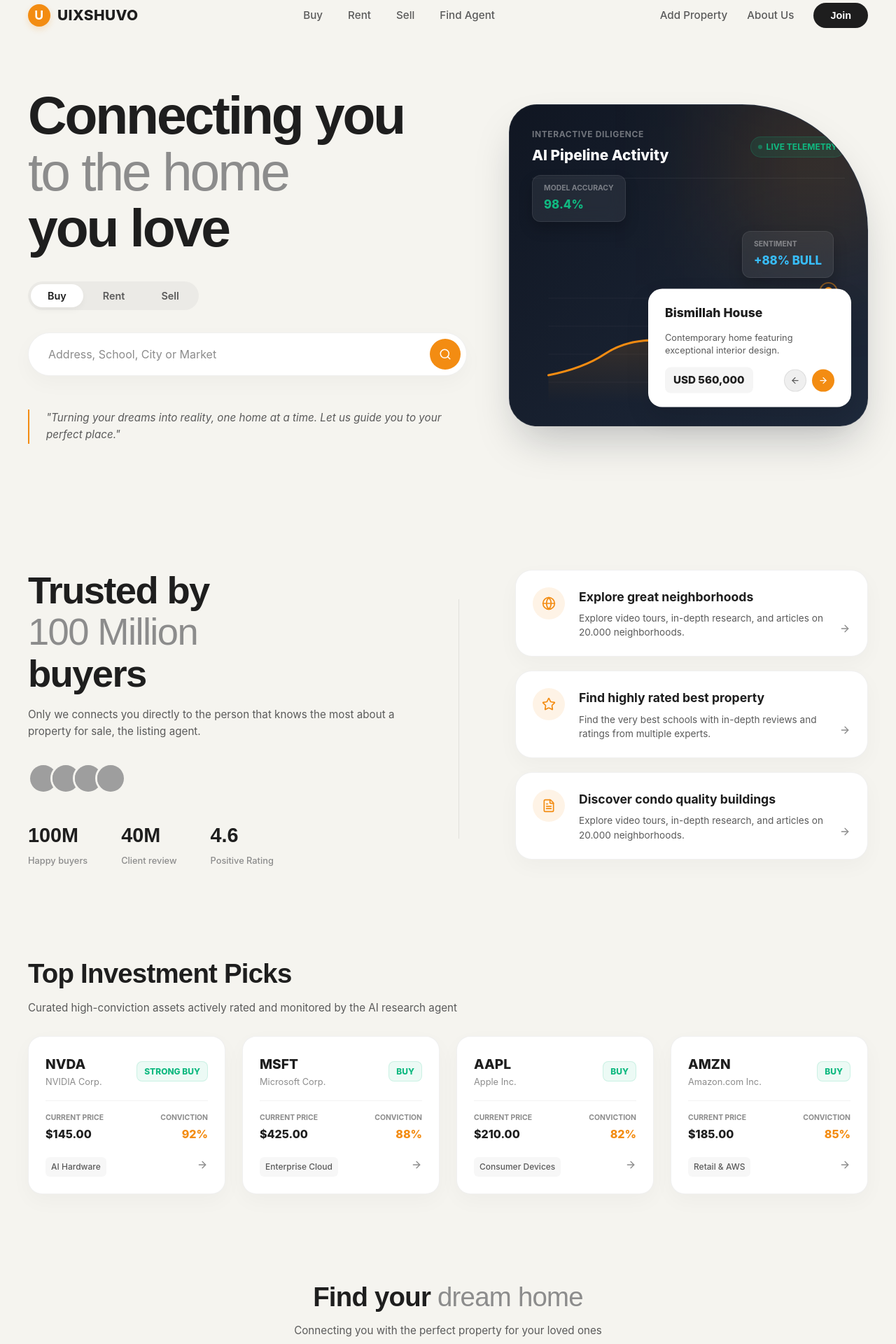
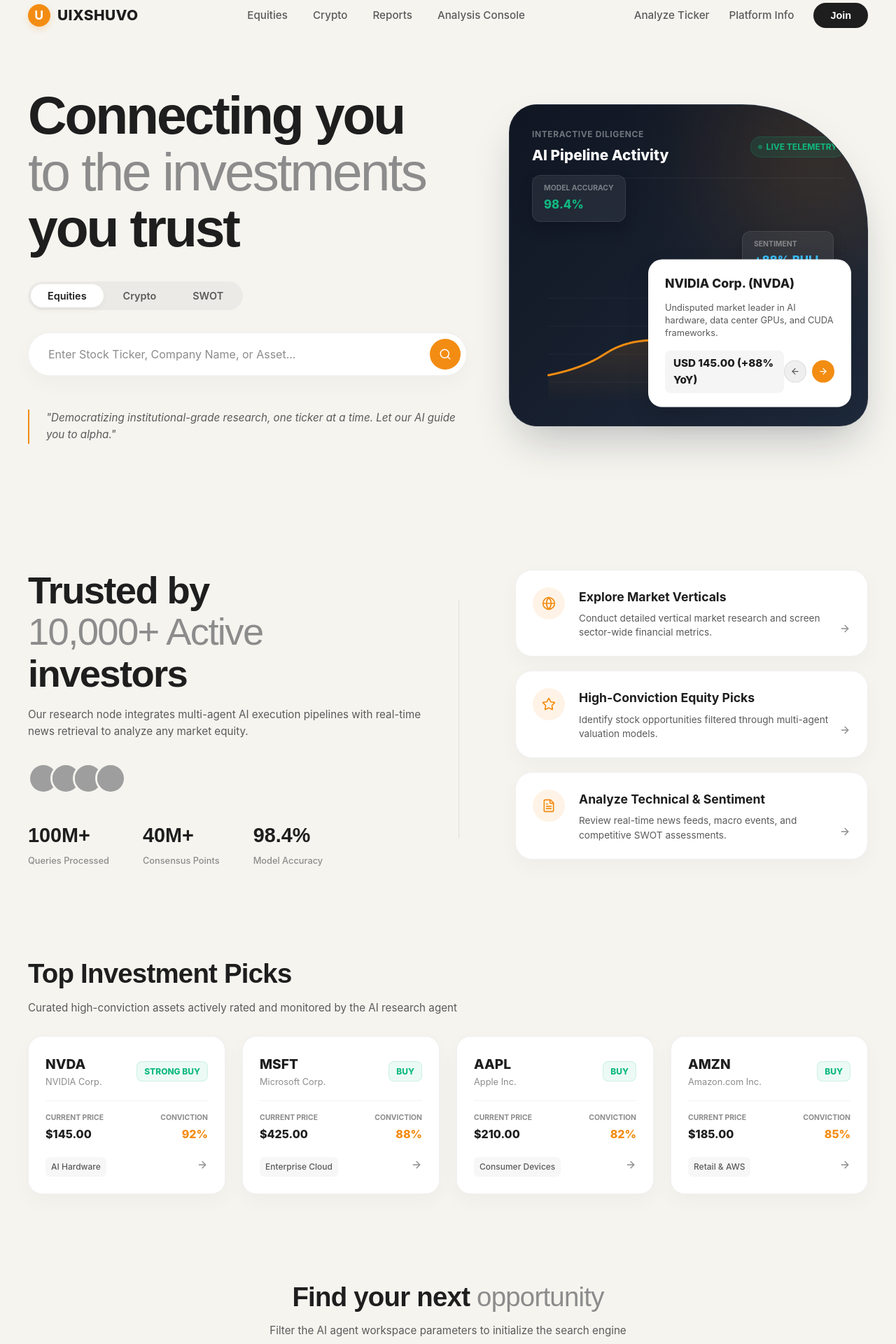
Before and after one commit to sanmaaya/InvestmentResearchAgent, a Next.js app: page / in a window 1280 px wide. Shown: the part 20-1940 px from the top of the page at 70% size. Built offline with nearby package versions, Linux system fonts and the light colour scheme; grey boxes are pictures that could not be loaded.

Commit message:
feat: align landing page copy and selectors to investment terminology

```diff
--- a/src/app/page.tsx
+++ b/src/app/page.tsx
@@ -378,15 +378,15 @@ export default function Home() {
             </a>
 
             <ul className="l-nav-links">
-              <li><a href="#" className="l-nav-link" onClick={(e) => e.preventDefault()}>Buy</a></li>
-              <li><a href="#" className="l-nav-link" onClick={(e) => e.preventDefault()}>Rent</a></li>
-              <li><a href="#" className="l-nav-link" onClick={(e) => e.preventDefault()}>Sell</a></li>
-              <li><a href="#" className="l-nav-link" onClick={(e) => e.preventDefault()}>Find Agent</a></li>
+              <li><a href="#" className="l-nav-link" onClick={(e) => e.preventDefault()}>Equities</a></li>
+              <li><a href="#" className="l-nav-link" onClick={(e) => e.preventDefault()}>Crypto</a></li>
+              <li><a href="#" className="l-nav-link" onClick={(e) => e.preventDefault()}>Reports</a></li>
+              <li><a href="#" className="l-nav-link" onClick={(e) => e.preventDefault()}>Analysis Console</a></li>
             </ul>
 
             <ul className="l-nav-actions">
-              <li><a href="#" className="l-nav-link" onClick={(e) => e.preventDefault()}>Add Property</a></li>
-              <li><a href="#" className="l-nav-link" onClick={(e) => e.preventDefault()}>About Us</a></li>
+              <li><a href="#" className="l-nav-link" onClick={(e) => e.preventDefault()}>Analyze Ticker</a></li>
+              <li><a href="#" className="l-nav-link" onClick={(e) => e.preventDefault()}>Platform Info</a></li>
               <li>
                 <button className="l-nav-btn l-join-btn" onClick={() => setView("console")}>
                   Join
@@ -400,8 +400,8 @@ export default function Home() {
             <div className="l-hero-left">
               <h1 className="l-hero-heading">
                 Connecting you <br />
-                <span className="muted-text">to the </span> <span className="muted-text">home </span> <br />
-                you love
+                <span className="muted-text">to the </span> <span className="muted-text">investments </span> <br />
+                you trust
               </h1>
 
               {/* Hero Tabs */}
@@ -412,7 +412,7 @@ export default function Home() {
                     setActiveTab("equities");
                   }}
                 >
-                  Buy
+                  Equities
                 </button>
                 <button
                   className={`l-hero-tab ${activeTab === "crypto" ? "active" : ""}`}
@@ -420,7 +420,7 @@ export default function Home() {
                     setActiveTab("crypto");
                   }}
                 >
-                  Rent
+                  Crypto
                 </button>
                 <button
                   className={`l-hero-tab ${activeTab === "swot" ? "active" : ""}`}
@@ -428,7 +428,7 @@ export default function Home() {
                     setActiveTab("swot");
                   }}
                 >
-                  Sell
+                  SWOT
                 </button>
               </div>
 
@@ -436,7 +436,7 @@ export default function Home() {
               <form onSubmit={handleLandingSearch} className="l-hero-search">
                 <input
                   type="text"
-                  placeholder="Address, School, City or Market"
+                  placeholder="Enter Stock Ticker, Company Name, or Asset..."
                   value={companyInput}
                   onChange={(e) => setCompanyInput(e.target.value)}
                 />
@@ -448,7 +448,7 @@ export default function Home() {
               {/* Quote / Testimonial */}
               <div className="l-hero-quote">
                 <p className="l-quote-text">
-                  "Turning your dreams into reality, one home at a time. Let us guide you to your perfect place."
+                  "Democratizing institutional-grade research, one ticker at a time. Let our AI guide you to alpha."
                 </p>
               </div>
             </div>
@@ -510,12 +510,12 @@ export default function Home() {
                 </div>
               </div>
 
-              {/* Overlapping Bismillah House Card (matches screenshot) */}
+              {/* Overlapping NVIDIA Corp. Card (aligned with AI agent) */}
               <div className="l-stock-card">
-                <span className="l-sc-title">Bismillah House</span>
-                <p className="l-sc-desc">Contemporary home featuring exceptional interior design.</p>
+                <span className="l-sc-title">NVIDIA Corp. (NVDA)</span>
+                <p className="l-sc-desc">Undisputed market leader in AI hardware, data center GPUs, and CUDA frameworks.</p>
                 <div className="l-sc-footer">
-                  <span className="l-sc-price">USD 560,000</span>
+                  <span className="l-sc-price">USD 145.00 (+88% YoY)</span>
                   <div className="l-sc-actions">
                     <button type="button" className="l-sc-arrow-prev" title="Back" onClick={() => setCompanyInput("Tesla")}>
                       <ArrowLeft size={14} />
@@ -539,11 +539,11 @@ export default function Home() {
               <div className="l-trusted-left-inner">
                 <h2 className="l-trusted-heading">
                   Trusted by <br />
-                  <span className="muted-text">100 Million </span> <br />
-                  buyers
+                  <span className="muted-text">10,000+ Active </span> <br />
+                  investors
                 </h2>
                 <p className="l-trusted-sub">
-                  Only we connects you directly to the person that knows the most about a property for sale, the listing agent.
+                  Our research node integrates multi-agent AI execution pipelines with real-time news retrieval to analyze any market equity.
                 </p>
 
                 {/* Overlapping User Avatars */}
@@ -557,16 +557,16 @@ export default function Home() {
                 {/* Stats */}
                 <div className="l-stats-row">
                   <div className="l-stat-item">
-                    <span className="l-stat-val">100M</span>
-                    <span className="l-stat-lbl">Happy buyers</span>
+                    <span className="l-stat-val">100M+</span>
+                    <span className="l-stat-lbl">Queries Processed</span>
                   </div>
                   <div className="l-stat-item">
-                    <span className="l-stat-val">40M</span>
-                    <span className="l-stat-lbl">Client review</span>
+                    <span className="l-stat-val">40M+</span>
+                    <span className="l-stat-lbl">Consensus Points</span>
                   </div>
                   <div className="l-stat-item">
-                    <span className="l-stat-val">4.6</span>
-                    <span className="l-stat-lbl">Positive Rating</span>
+                    <span className="l-stat-val">98.4%</span>
+                    <span className="l-stat-lbl">Model Accuracy</span>
                   </div>
                 </div>
               </div>
@@ -583,9 +583,9 @@ export default function Home() {
                   <Globe size={20} />
                 </div>
                 <div className="l-feat-info">
-                  <span className="l-feat-title">Explore great neighborhoods</span>
+                  <span className="l-feat-title">Explore Market Verticals</span>
                   <p className="l-feat-desc">
-                    Explore video tours, in-depth research, and articles on 20.000 neighborhoods.
+                    Conduct detailed vertical market research and screen sector-wide financial metrics.
                   </p>
                 </div>
                 <div className="l-feat-arrow">
@@ -602,9 +602,9 @@ export default function Home() {
                   <Star size={20} />
                 </div>
                 <div className="l-feat-info">
-                  <span className="l-feat-title">Find highly rated best property</span>
+                  <span className="l-feat-title">High-Conviction Equity Picks</span>
                   <p className="l-feat-desc">
-                    Find the very best schools with in-depth reviews and ratings from multiple experts.
+                    Identify stock opportunities filtered through multi-agent valuation models.
                   </p>
                 </div>
                 <div className="l-feat-arrow">
@@ -621,9 +621,9 @@ export default function Home() {
                   <FileText size={20} />
                 </div>
                 <div className="l-feat-info">
-                  <span className="l-feat-title">Discover condo quality buildings</span>
+                  <span className="l-feat-title">Analyze Technical & Sentiment</span>
                   <p className="l-feat-desc">
-                    Explore video tours, in-depth research, and articles on 20.000 neighborhoods.
+                    Review real-time news feeds, macro events, and competitive SWOT assessments.
                   </p>
                 </div>
                 <div className="l-feat-arrow">
@@ -722,16 +722,16 @@ export default function Home() {
           {/* Curved filter section at bottom */}
           <section className="l-filter-section">
             <h2 className="l-fs-heading">
-              Find your <span className="muted-text">dream home</span>
+              Find your next <span className="muted-text">opportunity</span>
             </h2>
             <p className="l-fs-sub">
-              Connecting you with the perfect property for your loved ones
+              Filter the AI agent workspace parameters to initialize the search engine
             </p>
 
             <form onSubmit={handleFilterSearch} className="l-filter-bar">
               {/* Col 1 */}
               <div className="l-filter-col">
-                <span className="l-filter-col-label">Property</span>
+                <span className="l-filter-col-label">Asset Class</span>
                 <div className="l-filter-select-wrapper">
                   <select
                     className="l-filter-select"
@@ -750,7 +750,7 @@ export default function Home() {
 
               {/* Col 2 */}
               <div className="l-filter-col">
-                <span className="l-filter-col-label">Location</span>
+                <span className="l-filter-col-label">LLM Provider</span>
                 <div className="l-filter-select-wrapper">
                   <select
                     className="l-filter-select"
@@ -771,7 +771,7 @@ export default function Home() {
 
               {/* Col 3 */}
               <div className="l-filter-col">
-                <span className="l-filter-col-label">Date</span>
+                <span className="l-filter-col-label">Search Engine</span>
                 <div className="l-filter-select-wrapper">
                   <select
                     className="l-filter-select"
@@ -789,7 +789,7 @@ export default function Home() {
 
               {/* Col 4 */}
               <div className="l-filter-col">
-                <span className="l-filter-col-label">Price</span>
+                <span className="l-filter-col-label">Risk Profile</span>
                 <div className="l-filter-select-wrapper">
                   <select
                     className="l-filter-select"
```
